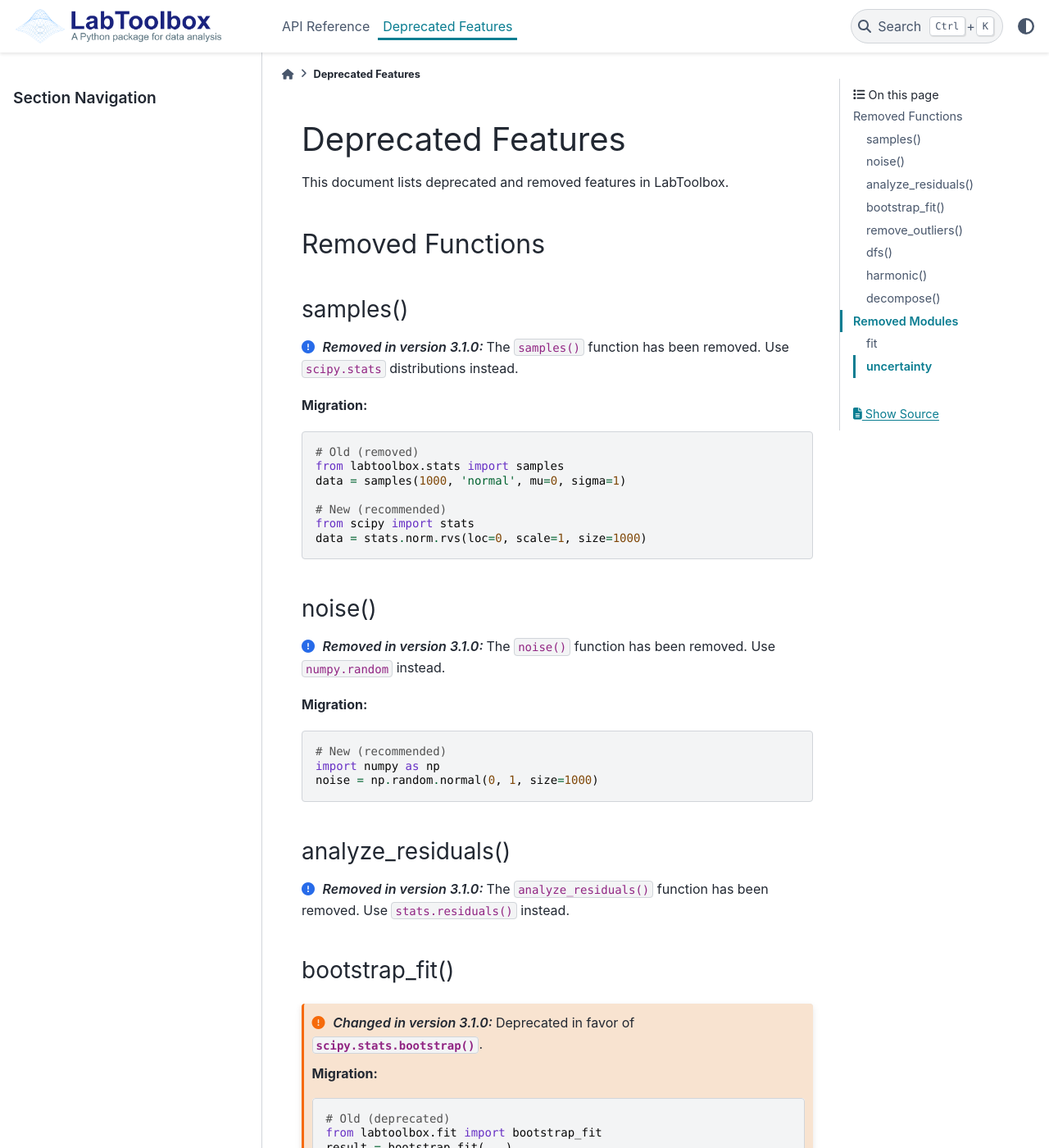
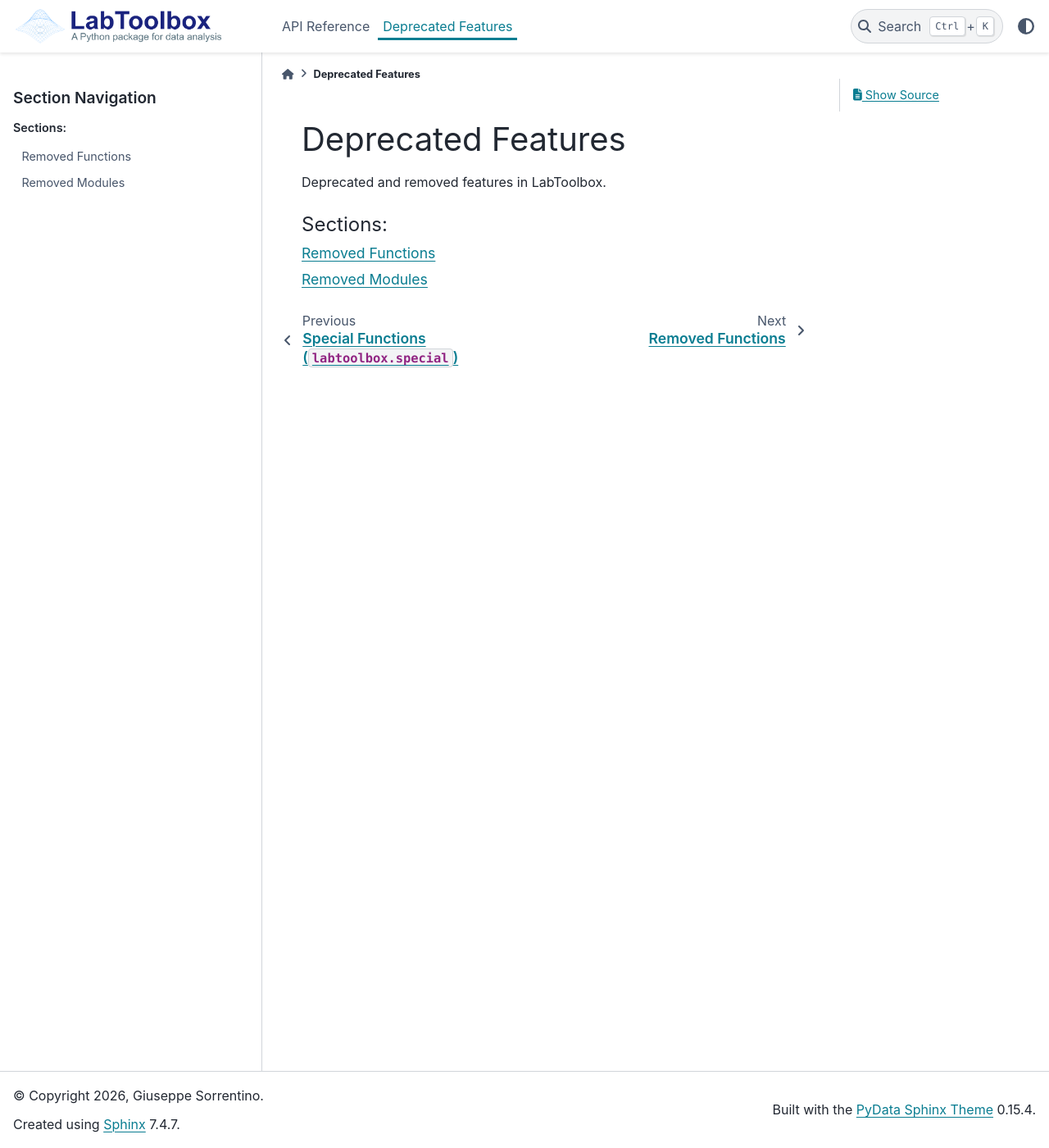
Before and after one commit to giusesorrentino/labtoolbox, a Sphinx documentation site: the page built from docs/deprecated.rst, in a window 1280 px wide and 1400 px high. Shown: the whole window at 82% size. Built offline with Sphinx 7.4.7 and the PyData theme 0.15.4, drawn with Linux system fonts in a browser that asks for light colours; some of the changed text lies outside the part shown.

Commit message:
Updated `deprecated.rst` and uploaded `deprecated/`

```diff
--- a/docs/deprecated.rst
+++ b/docs/deprecated.rst
@@ -2,114 +2,11 @@
 Deprecated Features
 ====================
 
-This document lists deprecated and removed features in LabToolbox.
+Deprecated and removed features in LabToolbox.
 
-Removed Functions
------------------
+.. toctree::
+   :maxdepth: 1
+   :caption: Sections:
 
-samples()
-~~~~~~~~~
-
-.. versionremoved:: 3.1.0
-    The ``samples()`` function has been removed. Use ``scipy.stats`` distributions instead.
-
-    **Migration:**
-
-    .. code-block:: python
-
-        # Old (removed)
-        from labtoolbox.stats import samples
-        data = samples(1000, 'normal', mu=0, sigma=1)
-
-        # New (recommended)
-        from scipy import stats
-        data = stats.norm.rvs(loc=0, scale=1, size=1000)
-
-noise()
-~~~~~~~
-
-.. versionremoved:: 3.1.0
-    The ``noise()`` function has been removed. Use ``numpy.random`` instead.
-
-    **Migration:**
-
-    .. code-block:: python
-
-        # New (recommended)
-        import numpy as np
-        noise = np.random.normal(0, 1, size=1000)
-
-analyze_residuals()
-~~~~~~~~~~~~~~~~~~~
-
-.. versionremoved:: 3.1.0
-    The ``analyze_residuals()`` function has been removed. Use ``stats.residuals()`` instead.
-
-bootstrap_fit()
-~~~~~~~~~~~~~~~
-
-.. versionchanged:: 3.1.0
-    Deprecated in favor of :func:`scipy.stats.bootstrap`.
-
-    **Migration:**
-
-    .. code-block:: python
-
-        # Old (deprecated)
-        from labtoolbox.fit import bootstrap_fit
-        result = bootstrap_fit(...)
-
-        # New (recommended)
-        from scipy import stats
-        result = stats.bootstrap(...)
-
-remove_outliers()
-~~~~~
-.. versionremoved:: 3.1.0
-    The ``remove_outliers()`` function has been removed from ``labtoolbox.stats``.
-
-.. versionremoved:: 3.1.0
-    The ``dfs()`` function has been removed from ``labtoolbox.signals``.
-
-dfs()
-~~~~~
-
-.. versionremoved:: 3.1.0
-    The ``dfs()`` function has been removed from ``labtoolbox.signals``.
-
-harmonic()
-~~~~~~~~~~
-
-.. versionremoved:: 3.1.0
-    The ``harmonic()`` function has been removed from ``labtoolbox.signals``.
-
-decompose()
-~~~~~~~~~~~
-
-.. versionremoved:: 3.1.0
-    The ``decompose()`` function has been removed from ``labtoolbox.signals``.
-
-
-Removed Modules
----------------
-
-fit
-~~~
-
-.. versionremoved:: 3.1.0
-    The ``labtoolbox.fit`` module has been removed from the public API.
-
-    **Migration:**
-
-    - Use :mod:`labtoolbox.stats` for ``lin_fit`` and ``model_fit``.
-    - Use :func:`scipy.stats.bootstrap` instead of ``bootstrap_fit``.
-
-uncertainty
-~~~~~~~~~~~
-
-.. versionremoved:: 3.1.0
-    The ``labtoolbox.uncertainty`` module has been removed from the public API.
-
-    **Migration:**
-
-    - Use :func:`labtoolbox.stats.propagate` for uncertainty propagation.
+   deprecated/functions
+   deprecated/modules
```
Also changed, not shown: docs/deprecated/functions.rst (added, +92 -0 lines), docs/deprecated/modules.rst (added, +30 -0 lines).
